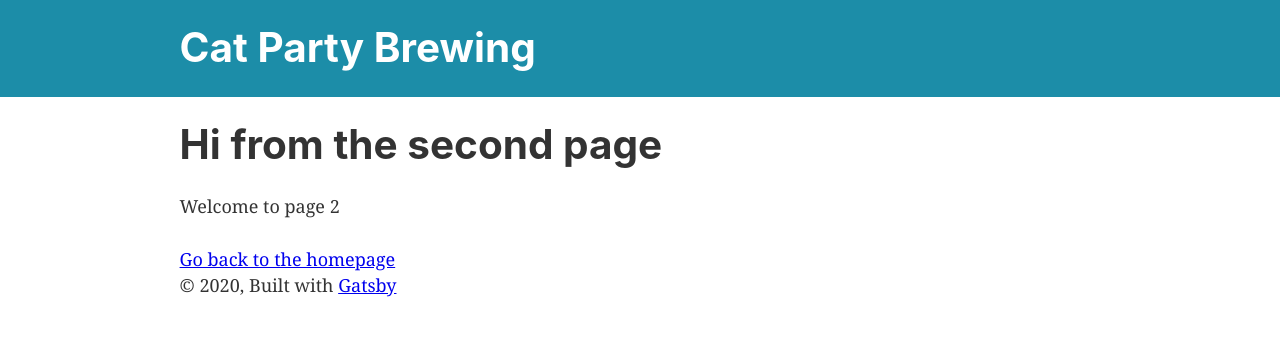
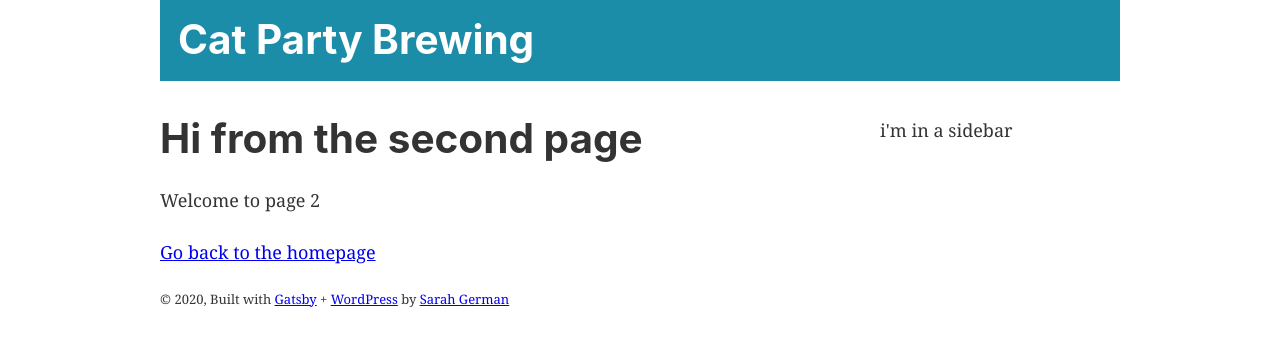
Before and after one commit to sarahg/cpb-wp-gatsby, a Gatsby site: page /page-2 in a window 1280 px wide. Built offline with nearby package versions, Linux system fonts and the light colour scheme; Gatsby itself is replaced by a stand-in of ours.

Commit message:
Set up a 2 col responsive grid and add a stub sidebar component

```diff
--- a/src/components/header.js
+++ b/src/components/header.js
@@ -7,15 +7,10 @@ const Header = ({ siteTitle }) => (
     style={{
       background: `#1c8da8`,
       marginBottom: `1.45rem`,
+      gridRow: `1 / 2`,
+      padding: `1em`
     }}
   >
-    <div
-      style={{
-        margin: `0 auto`,
-        maxWidth: 960,
-        padding: `1.45rem 1.0875rem`,
-      }}
-    >
       <h1 style={{ margin: 0 }}>
         <Link
           to="/"
@@ -27,7 +22,6 @@ const Header = ({ siteTitle }) => (
           {siteTitle}
         </Link>
       </h1>
-    </div>
   </header>
 )
 
--- a/src/components/layout.css
+++ b/src/components/layout.css
@@ -5,6 +5,7 @@ html {
 }
 body {
   margin: 0;
+  padding: 0 1em;
   -webkit-font-smoothing: antialiased;
   -moz-osx-font-smoothing: grayscale;
 }
@@ -620,3 +621,32 @@ pre tt:after {
     font-size: 100%;
   }
 }
+
+@media (min-width: 550px) {
+
+  .wrapper {
+    grid-template-columns: 2fr 4fr;
+    grid-column-gap: 2em;
+    grid-row-gap: 20px;
+  }
+
+  header {
+    grid-column: 1 / 3;
+    grid-row: 1 / 2;
+  }
+
+  aside {
+    grid-column: 2 / 3;
+    grid-row: 2 / 3 !important;
+  }
+
+  main {
+    grid-column: 1 / 2;
+    grid-row: 2 / 3 !important;
+  }
+
+  footer {
+    grid-column: 1 / 3;
+    grid-row: 3 / 4;
+  }
+}
--- a/src/components/layout.js
+++ b/src/components/layout.js
@@ -10,6 +10,8 @@ import PropTypes from "prop-types"
 import { useStaticQuery, graphql } from "gatsby"
 
 import Header from "./header"
+import Logos from "./logos"
+
 import "./layout.css"
 
 const Layout = ({ children }) => {
@@ -25,19 +27,29 @@ const Layout = ({ children }) => {
 
   return (
     <>
-      <Header siteTitle={data.site.siteMetadata.title} />
       <div
         style={{
+          width: `100%`,
+          maxWidth: `960px`,
           margin: `0 auto`,
-          maxWidth: 960,
-          padding: `0 1.0875rem 1.45rem`,
-        }}
-      >
-        <main>{children}</main>
-        <footer>
-          © {new Date().getFullYear()}, Built with
-          {` `}
-          <a href="https://www.gatsbyjs.org">Gatsby</a>
+          display: `grid`,
+          gridRowGap: `10px`,
+          gridTemplateColumns: `auto 25%`
+        }} className="wrapper">
+
+        <Header siteTitle={data.site.siteMetadata.title} />
+
+        <main style={{gridRow: `2 / 3`}}>
+            {children}
+        </main>
+        <aside style={{gridRow: `3 / 4`}}>
+          <Logos />
+        </aside>
+
+        <footer style={{gridRow: `4 / 5`, fontSize: 'small'}}>
+          © {new Date().getFullYear()}, Built with&nbsp;
+          <a href="https://www.gatsbyjs.org">Gatsby</a> + <a href="https://wordpress.org">WordPress</a>
+          &nbsp;by <a href="https://sarahgerman.com">Sarah German</a>
         </footer>
       </div>
     </>
--- /dev/null
+++ b/src/components/logos.js
@@ -0,0 +1,3 @@
+import React from "react"
+
+export default () => <p>i'm in a sidebar</p>
```
